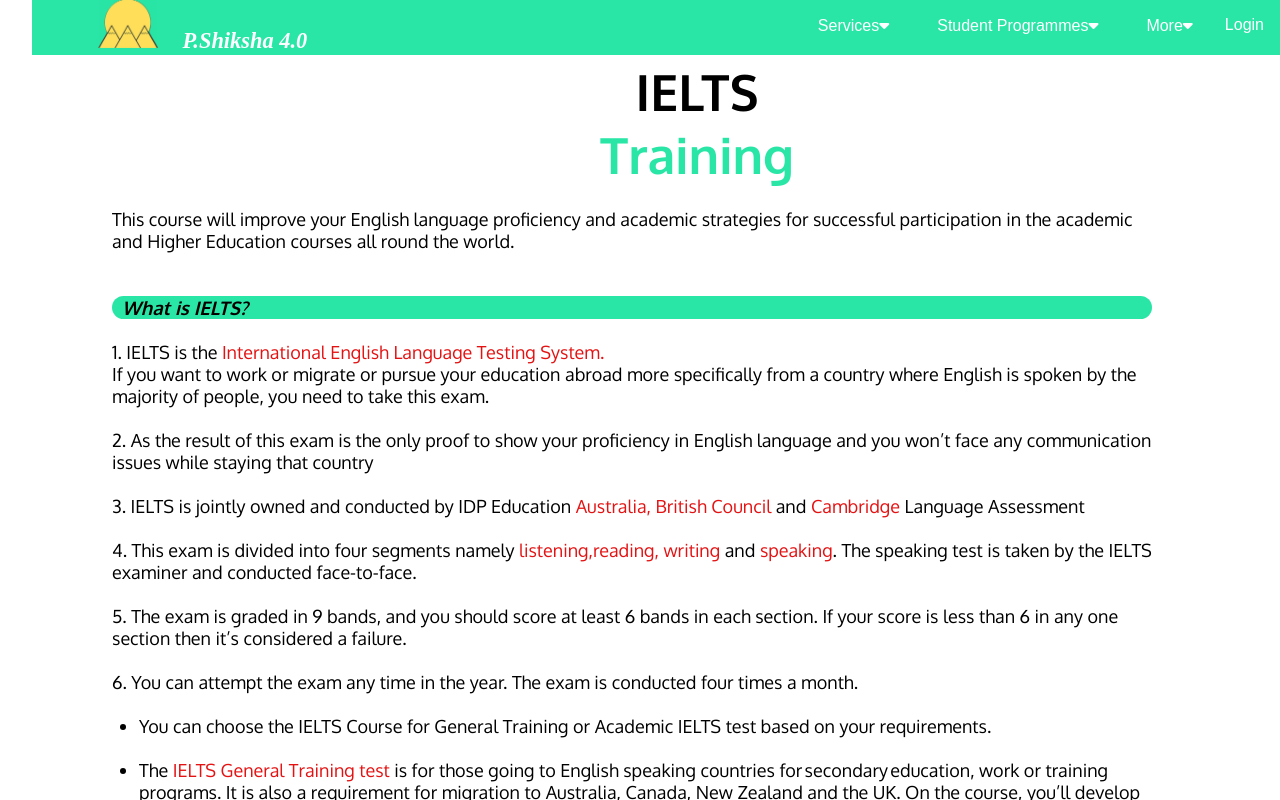
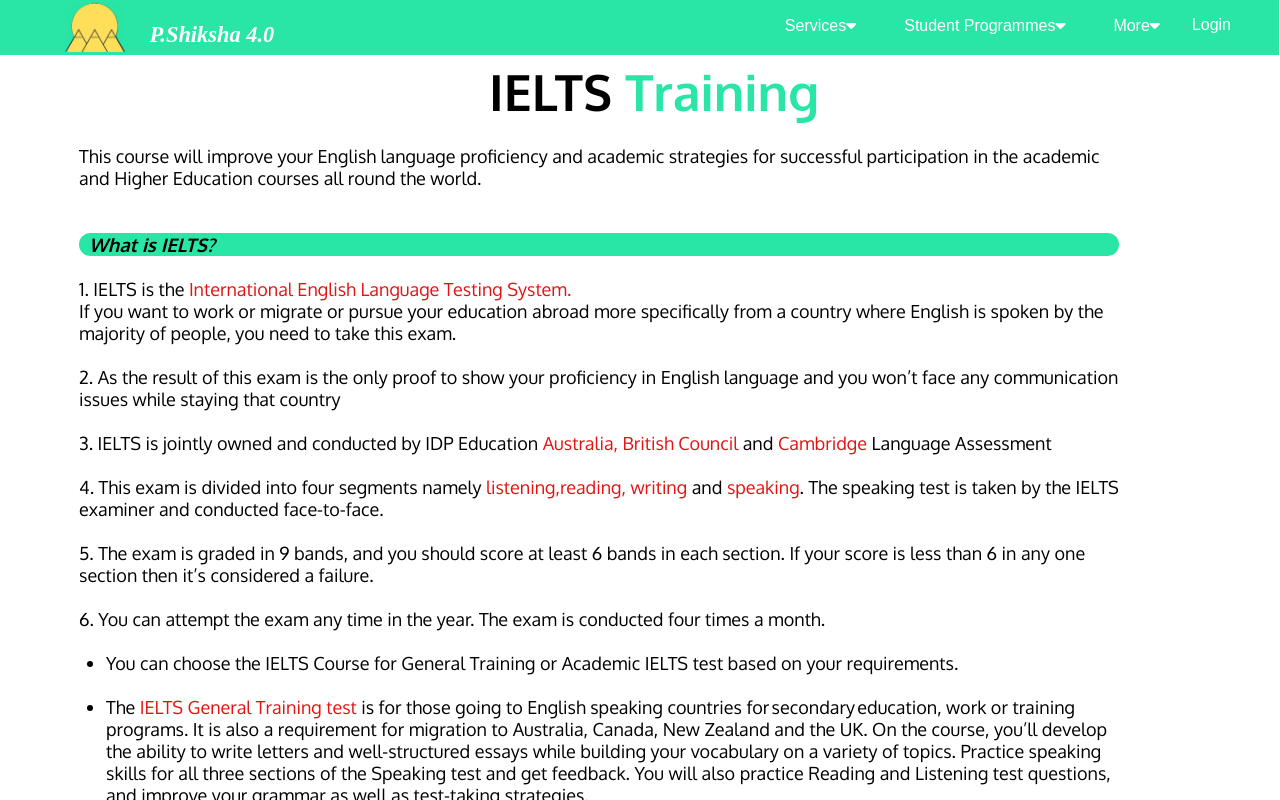
Before and after one commit to deep9069/pshiksha, a React (Create React App) app: page /ielts in a window 1280 px wide. Shown: the top 800 px of the page. Built offline with nearby package versions, Linux system fonts and the light colour scheme; a web font is replaced by a local one.

Commit message:
gap problem resolved

```diff
--- a/public/index.html
+++ b/public/index.html
@@ -47,5 +47,9 @@
       To create a production bundle, use `npm run build` or `yarn build`.
     -->
   </body>
+<<<<<<< Updated upstream
   <body style="background-color: rgb(255, 255, 255)"></body>
+=======
+  <body style="background-color: rgb(255, 242, 179)"></body>
+>>>>>>> Stashed changes
 </html>
--- a/src/App.css
+++ b/src/App.css
@@ -1,8 +1,12 @@
 * {
-  margin: 0;
+  margin: 70;
   padding: 0;
 }
 
+.App{
+  width:100%;
+  margin-left:-33px;
+}
 
 body {
   background: blanchedalmond;
--- a/src/App.js
+++ b/src/App.js
@@ -26,34 +26,33 @@ function App() {
   const [user,setLoginUser]= useState({})
   return (
     <>
+    <div className="App">
       <Router>
-        <NavBar/>
+      <NavBar/>
           <Routes>
-            <Route exact path="/" element={<Home1/>} ></Route>
-            <Route exact path="/about" element={<About/>} ></Route>
-            <Route exact path="/contact" element={<Details/>} ></Route>
-            <Route exact path="/internship" element={<Internship/>} ></Route>
-            <Route exact path="/details" element={<Details/>}></Route>
-            <Route exact path="/studentprogramme" element={<studentProgramme/>}></Route>
-            <Route exact path="/hometution" element={<HomeTution/>}></Route>
-            <Route exact path="/ambassador" element={<Ambassador/>} ></Route>
-            <Route exact path="/vaani" element={<Vaani/>} ></Route>
-            <Route exact path="/iit" element={<IIt/>} ></Route>
-            <Route exact path="/ielts" element={<Ielts/>} ></Route>
-            <Route exact path="/ieltspay" element={<Ieltspay/>} ></Route>
-            <Route exact path="/overseas" element={<Overseas/>} ></Route>
-            <Route exact path="/newc" element={<Newc/>} ></Route>
+            <Route exact path="/" element={<Home1/>} />
+            <Route exact path="/about" element={<About/>} />
+            <Route exact path="/contact" element={<Details/>} />
+            <Route exact path="/internship" element={<Internship/>} />
+            <Route exact path="/details" element={<Details/>}/>
+            <Route exact path="/studentprogramme" element={<studentProgramme/>}/>
+            <Route exact path="/hometution" element={<HomeTution/>}/>
+            <Route exact path="/ambassador" element={<Ambassador/>} />
+            <Route exact path="/vaani" element={<Vaani/>} />
+            <Route exact path="/iit" element={<IIt/>} />
+            <Route exact path="/ielts" element={<Ielts/>} />
+            <Route exact path="/ieltspay" element={<Ieltspay/>} />
+            <Route exact path="/overseas" element={<Overseas/>} />
+            <Route exact path="/newc" element={<Newc/>} />
             <Route  element={PageNotFound} />
 
-            <Route exact path="/r" element={user && user._id ? <Home1 setLoginUser={setLoginUser}/> : <Login setLoginUser={setLoginUser}/>}></Route>
-            <Route path="/login" element={<Login setLoginUser={setLoginUser}/>}></Route>
-            <Route path="/register" element={<Register/>}></Route>
+            <Route exact path="/r" element={user && user._id ? <Home1 setLoginUser={setLoginUser}/> : <Login setLoginUser={setLoginUser}/>}/>
+            <Route path="/login" element={<Login setLoginUser={setLoginUser}/>}/>
+            <Route path="/register" element={<Register/>}/>
             </Routes>
-          {/* <Footer/> */}
-          <Routes>
-
-          </Routes>
+          <Footer/>
       </Router>
+      </div>
     </>
   );
 }
--- a/src/components/NavBar.js
+++ b/src/components/NavBar.js
@@ -18,8 +18,9 @@ function NavBar() {
               width: 110,
               height:110,
               verticalAlign: "center",
+              marginTop:8
             }}  />
-      <i className="logotext">P.Shiksha 4.0</i>
+      <i className="logotext" style={{position: 'relative',top: -10,}}>P.Shiksha 4.0 </i>
          </NavLink>
 
          </div>
--- a/src/components/Pages/Ielts.css
+++ b/src/components/Pages/Ielts.css
@@ -7,27 +7,10 @@
     margin-left: 80px;
 }
 
-/* .element0 {
-    text-align: center;
-    border-radius: 25px;
-    font-size: 18px;
-    border: 2px solid #e7ecec;
-    padding-top: 20px;
-    padding-right: 30px;
-    padding-left: 50px;
-    width: 1062px;
-    height: 75px;
-    justify-content: center;
-    background: linear-gradient(to right, #33ccff 0%, #ff99cc 100%);
-    text-shadow: 2px 2px 5px rgb(197, 114, 230);
-} */
-
 .elem0ielts {
     text-align: center;
-    margin-left: 430px;
-    margin-right: 300px;
-    margin-top: 50px;
-    margin-bottom: 0px;
+    margin-left: 410px;
+
 }
 
 .element1a {
--- a/src/components/Pages/Ielts.js
+++ b/src/components/Pages/Ielts.js
@@ -1,9 +1,9 @@
-import "./Ielts.css";
 import React from "react";
 // import Button from "react-bootstrap/Button";
 import pdf from "../assets/ielts-fee-structure.pdf";
 import {Link} from "react-router-dom";
 import { Button, Container, Card, Row, Col, Stack } from "react-bootstrap";
+import "./Ielts.css";
 
 const Ielts = () => {
   return (
@@ -387,7 +387,7 @@ const Ielts = () => {
       <Button href={pdf} target="_blank" class="btn-ielts">
         Fee Structure
       </Button>
-      <div className="btn-align">
+      <div href={pdf} target="_blank" rel className="btn-align">
         <Link to="/ieltspay" target="_blank">
           <button className="btn-ielts-2">Enroll Today</button>
         </Link>
--- a/src/components/Pages/Internship.css
+++ b/src/components/Pages/Internship.css
@@ -11,7 +11,7 @@
     border-bottom: solid rgba(0, 0, 0, 0.822);
 }
 .internship{
-    margin-top: 80px;
+    margin-top: 55px;
 }
 
 .para {
```
